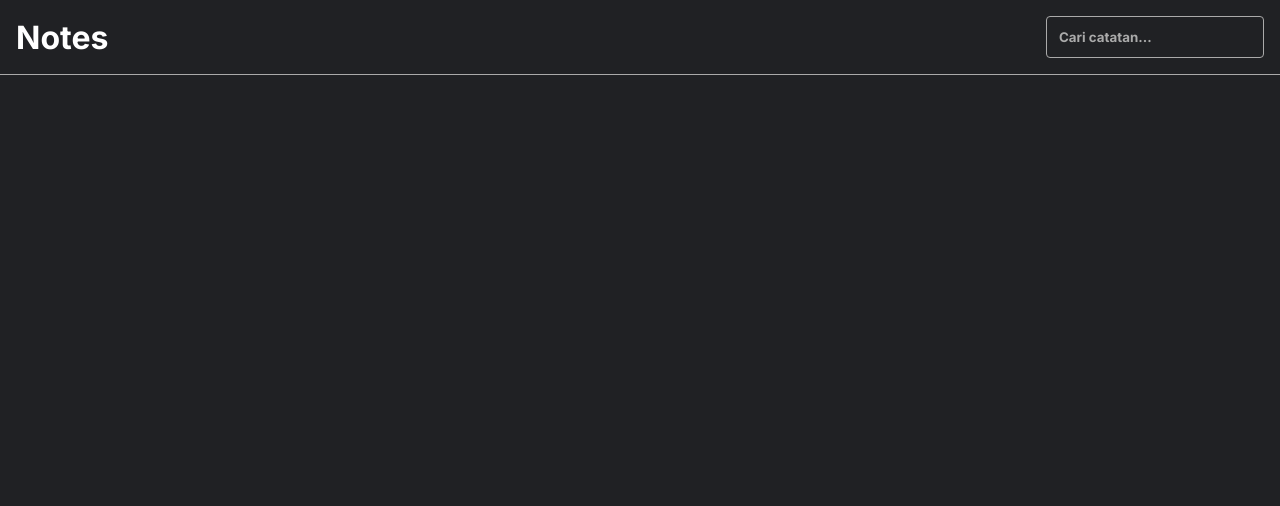
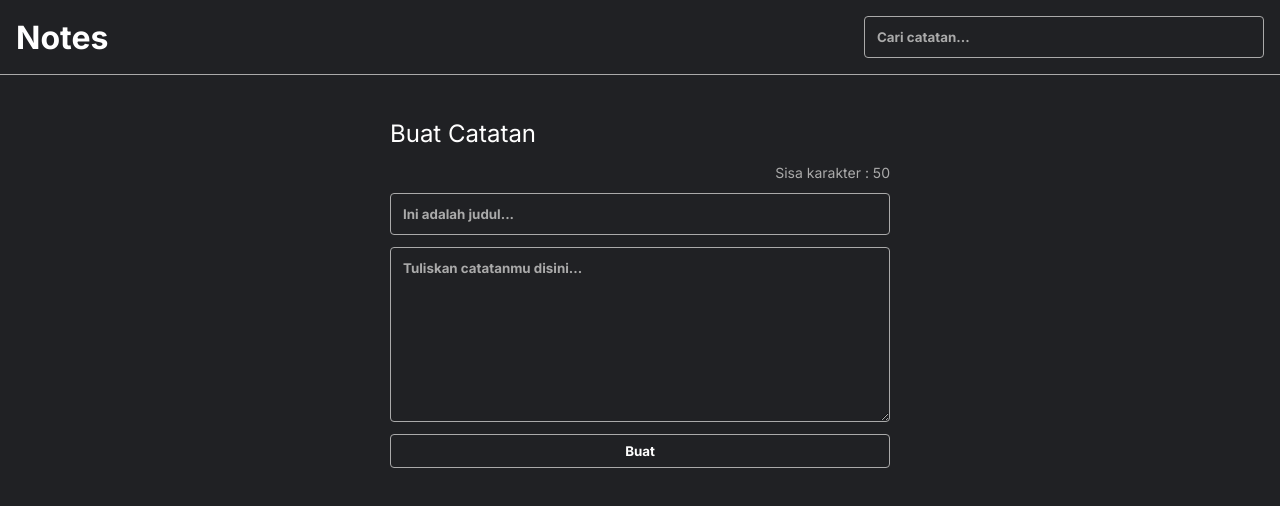
Before and after one commit to pardana/personal-notes, a React (Create React App) app: page / in a window 1280 px wide. Shown: the top 506 px of the page. Built offline with nearby package versions, Linux system fonts and the light colour scheme.

Commit message:
update note input

```diff
--- a/src/App.js
+++ b/src/App.js
@@ -1,8 +1,12 @@
 import React from 'react'
-import Header from './components/Header'
+import NoteHeader from './components/NoteHeader'
+import NoteBody from './components/NoteBody'
 
 export default function App() {
   return (
-    <Header />
+    <>
+      <NoteHeader />
+      <NoteBody />
+    </>
   )
 }
--- /dev/null
+++ b/src/components/NoteBody.js
@@ -0,0 +1,10 @@
+import React from "react";
+import NoteInput from "./NoteInput";
+
+export default function Body() {
+  return (
+    <div className="note-app__body">
+      <NoteInput />
+    </div>
+  )
+}
--- a/src/components/Header.js
+++ b/src/components/NoteHeader.js
@@ -22,8 +22,9 @@ class Header extends React.Component {
 
   render() {
     return (
-      <header className="note-app__header">
+      <div className="note-app__header">
         <h1>Notes</h1>
+        <div className="note-search">
           <input
             type="text"
             name="cari"
@@ -31,7 +32,8 @@ class Header extends React.Component {
             onChange={this.onSearchHandler}
             placeholder="Cari catatan..."
           />
-      </header>
+        </div>
+      </div>
     );
   }
 }
--- /dev/null
+++ b/src/components/NoteInput.js
@@ -0,0 +1,72 @@
+import React from "react";
+
+class NoteInput extends React.Component {
+  constructor(props) {
+    super(props);
+
+    //inisialisasi state
+    this.state = {
+      judul: "",
+      catatan: "",
+    };
+
+    this.onJudulHandler = this.onJudulHandler.bind(this);
+    this.onCatatanHandler = this.onCatatanHandler.bind(this);
+    this.onSubmitEventHandler = this.onSubmitEventHandler.bind(this);
+  }
+
+  onJudulHandler(event) {
+    this.setState(() => {
+      return {
+        judul: event.target.value,
+      };
+    });
+  }
+
+  onCatatanHandler(event) {
+    this.setState(() => {
+      return {
+        judul: event.target.value,
+      };
+    });
+  }
+
+  onSubmitEventHandler(event) {
+    event.preventDefault();
+    this.props.addContact(this.state);
+  }
+
+  render() {
+    return (
+      <div className="note-input">
+        <h2>Buat Catatan</h2>
+        <form onSubmit={this.onSubmitEventHandler}>
+          <p className="note-input__title__char-limit">Sisa karakter : 50</p>
+          <input
+            type="text"
+            name="judul"
+            className="note-input__title"
+            value={this.state.judul}
+            onChange={this.onJudulHandler}
+            placeholder="Ini adalah judul..."
+            required
+          />
+
+          <textarea
+            type="text"
+            name="catatan"
+            className="note-input__body"
+            value={this.state.catatan}
+            onChange={this.onCatatanHandler}
+            placeholder="Tuliskan catatanmu disini..."
+            required
+          ></textarea>
+
+          <button type="submit">Buat</button>
+        </form>
+      </div>
+    );
+  }
+}
+
+export default NoteInput;
```
Lines whose indentation alone changed are shown as unchanged.
